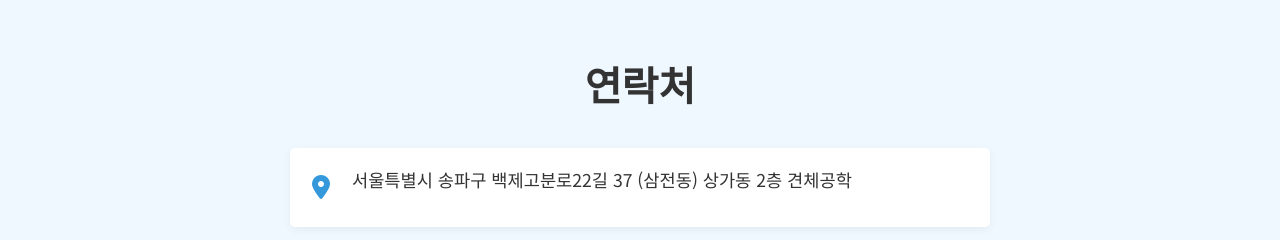
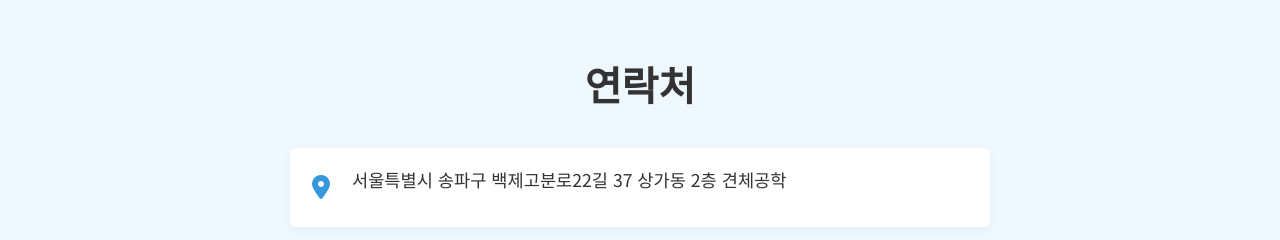
Before and after one commit to bcshine/pengineer01, a plain HTML site: page index.html in a window 1280 px wide. Shown: the part 2617-2857 px from the top of the page. Drawn offline with Linux system fonts and the light colour scheme.

Commit message:
약간수정

```diff
--- a/index.html
+++ b/index.html
@@ -112,7 +112,7 @@
                 <div class="contact-info">
                     <div class="contact-item">
                         <i class="fas fa-map-marker-alt"></i>
-                        <p>서울특별시 송파구 백제고분로22길 37 (삼전동) 상가동 2층 견체공학</p>
+                        <p>서울특별시 송파구 백제고분로22길 37 상가동 2층 견체공학</p>
                     </div>
                     <div class="contact-item">
                         <i class="fas fa-phone"></i>
```
